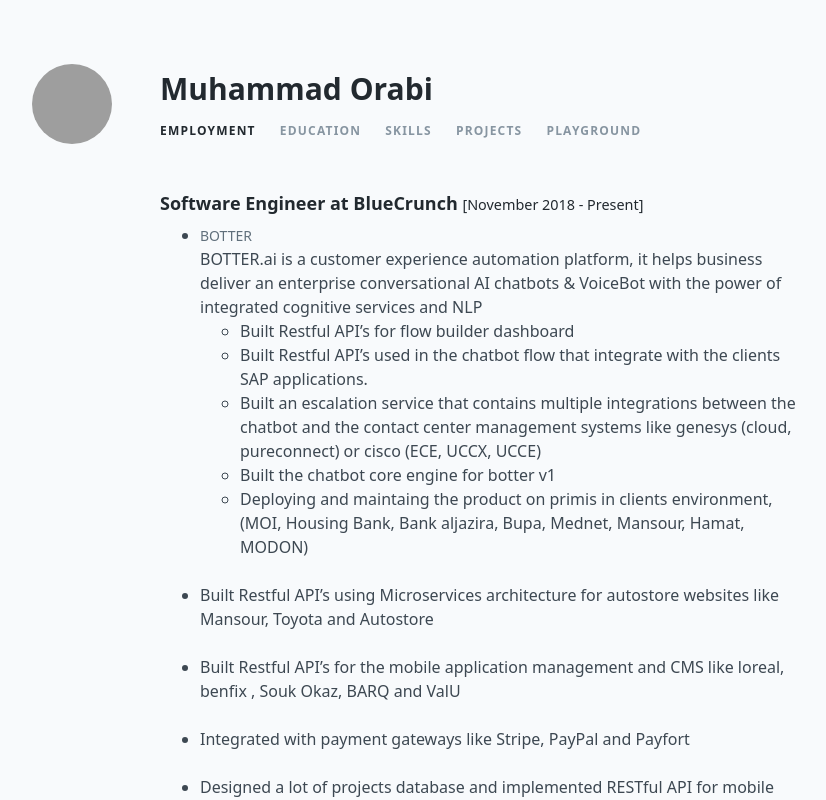
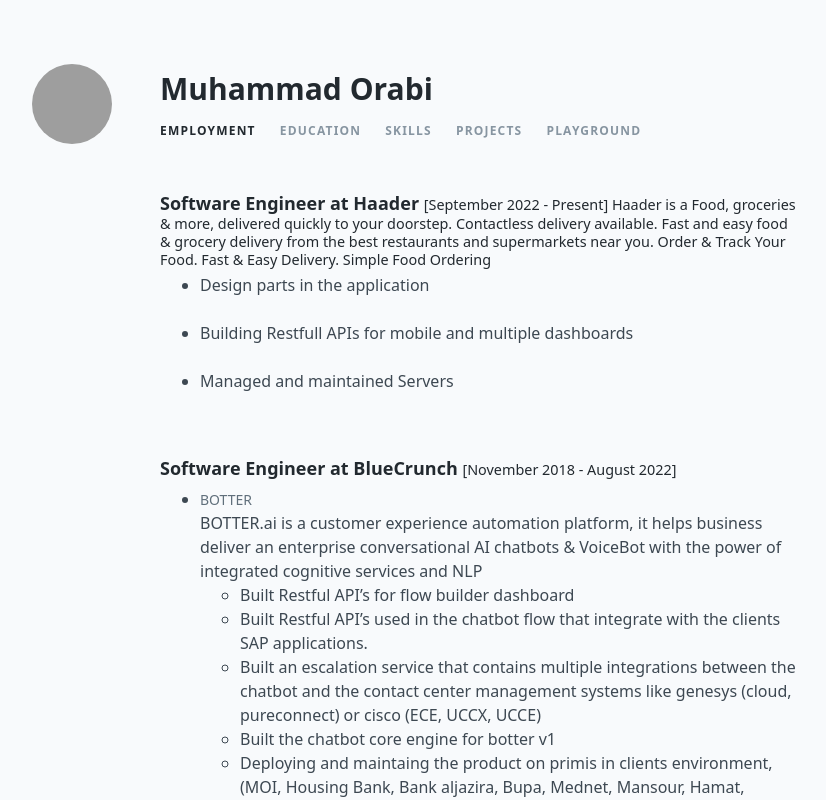
Before and after one commit to MuhammadOrabi/resume, a Vue app: page /employment in a window 1280 px wide. Shown: the top 800 px of the page, without its empty margins (64-890 px from the left). Built offline with nearby package versions, Linux system fonts and the light colour scheme; grey boxes are pictures that could not be loaded.

Commit message:
Update Employment.vue

```diff
--- a/src/views/Employment.vue
+++ b/src/views/Employment.vue
@@ -1,8 +1,23 @@
 <template>
     <div class="mt-12 spaced-y-10">
         <div>
+            <a href="https://www.haader.com/" class="text-lg text-black font-bold no-underline hover:underline">
+                Software Engineer at Haader <small>[September 2022 - Present]</small>
+            </a>
+            Haader is a Food, groceries & more, delivered quickly to your doorstep. Contactless delivery available.
+            Fast and easy food & grocery delivery from the best restaurants and supermarkets near you. Order & Track Your Food.
+            Fast & Easy Delivery. Simple Food Ordering
+            <p class="text-grey-darkest text-base leading-normal mt-1">
+                <ul>
+                    <li>Design parts in the application</li><br>
+                    <li>Building Restfull APIs for mobile and multiple dashboards</li><br>
+                    <li>Managed and maintained Servers</li><br>
+                </ul>
+            </p>
+        </div>
+        <div>
             <a href="https://www.bluecrunch.com/" class="text-lg text-black font-bold no-underline hover:underline">
-                Software Engineer at BlueCrunch <small>[November 2018 - Present]</small>
+                Software Engineer at BlueCrunch <small>[November 2018 - August 2022]</small>
             </a>
             <p class="text-grey-darkest text-base leading-normal mt-1">
                 <ul>
```
